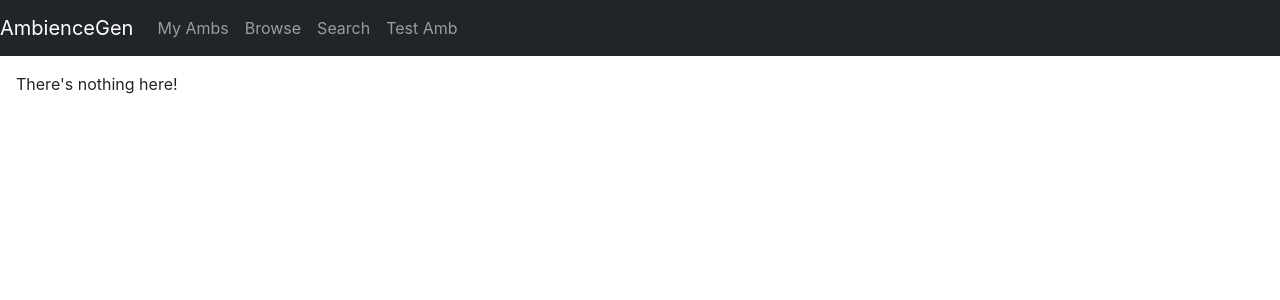
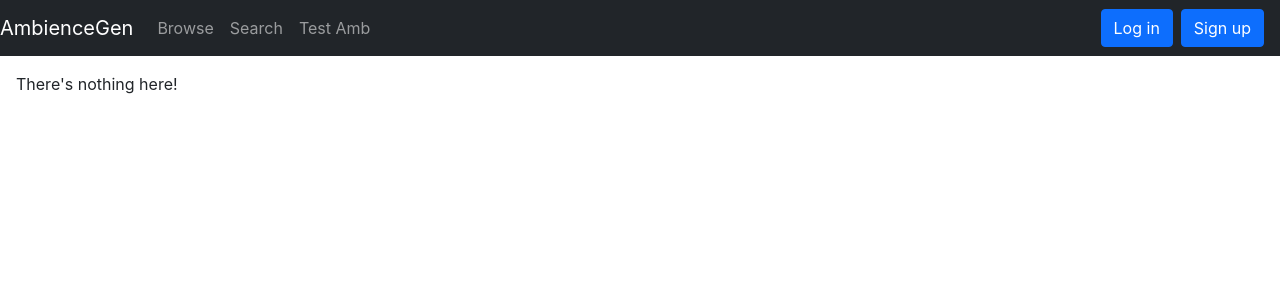
Before and after one commit to KevnElevn/amb-player, a React (Create React App) app in the folder client/: page / in a window 1280 px wide. Shown: the top 300 px of the page. Built offline with nearby package versions, Linux system fonts and the light colour scheme; no server answers.

Commit message:
Add auth0 package -package.json -package-lock.json Add auth0 components -App.js -components/auth

```diff
--- a/client/package.json
+++ b/client/package.json
@@ -3,6 +3,7 @@
   "version": "0.1.0",
   "private": true,
   "dependencies": {
+    "@auth0/auth0-react": "^1.10.2",
     "@testing-library/jest-dom": "^5.16.4",
     "@testing-library/react": "^13.2.0",
     "@testing-library/user-event": "^13.5.0",
--- a/client/src/App.js
+++ b/client/src/App.js
@@ -8,6 +8,8 @@
   Link,
   NavLink
 } from "react-router-dom";
+import Auth0ProviderWithHistory from './components/auth/auth0-provider-with-history';
+import AuthenticationButtons from './components/auth/authentication-buttons';
 import Navbar from "react-bootstrap/Navbar";
 import Nav from "react-bootstrap/Nav";
 import SearchPage from "./routes/search-page";
@@ -19,34 +21,27 @@
   constructor(props) {
     super(props);
     this.state = {
-      userId: 1,
+      userId: -1,
     };
   }
 
   renderMyAmb() {
-    if(this.state.userId > 0) {
-      return(
+    return (
       <Nav.Item>
         <Nav.Link as={NavLink} to="/myambs">My Ambs</Nav.Link>
       </Nav.Item>
     );
-    } else {
-      return (
-        <Nav.Item>
-            <Nav.Link as={NavLink} to="/login">Log in</Nav.Link>
-        </Nav.Item>
-      );
-    }
   }
 
   render() {
     return (
       <BrowserRouter>
+        <Auth0ProviderWithHistory>
           <div className="App">
             <Navbar bg="dark" variant="dark">
               <Navbar.Brand as={Link} to="/">AmbienceGen</Navbar.Brand>
               <Nav>
-              {this.renderMyAmb()}
+                {this.state.userId > 0 ? this.renderMyAmb() : null}
                 <Nav.Item>
                     <Nav.Link as={NavLink} to="/browse">Browse</Nav.Link>
                 </Nav.Item>
@@ -57,6 +52,7 @@
                   <Nav.Link as={NavLink} to="/amb/1">Test Amb</Nav.Link>
                 </Nav.Item>
               </Nav>
+              <AuthenticationButtons />
             </Navbar>
             <Outlet />
           </div>
@@ -67,7 +63,7 @@
             <Route path="amb/:ambId" element={<AmbPage userId={this.state.userId} />} />
             <Route path="*" element={<main style={{ padding:"1rem"}}><p>There's nothing here!</p></main>} />
           </Routes>
-
+        </Auth0ProviderWithHistory>
       </BrowserRouter>
     );
   }
--- /dev/null
+++ b/client/src/components/auth/auth0-provider-with-history.js
@@ -0,0 +1,25 @@
+import { useNavigate } from 'react-router-dom';
+import { Auth0Provider } from '@auth0/auth0-react';
+
+function Auth0ProviderWithHistory({ children }) {
+  const domain = process.env.REACT_APP_AUTH0_DOMAIN;
+  const clientId = process.env.REACT_APP_AUTH0_CLIENT_ID;
+  const history = useNavigate();
+
+  const onRedirectCallback = (appState) => {
+    history.replace(appState?.returnTo || window.location.pathname);
+  };
+
+  return (
+    <Auth0Provider
+      domain={domain}
+      clientId={clientId}
+      redirectUri={window.location.origin}
+      onRedirectCallback={onRedirectCallback}
+    >
+      {children}
+    </Auth0Provider>
+  );
+};
+
+export default Auth0ProviderWithHistory;
--- /dev/null
+++ b/client/src/components/auth/authentication-buttons.js
@@ -0,0 +1,33 @@
+import React from 'react';
+import LoginButton from './login-button';
+import SignupButton from './signup-button';
+import LogoutButton from './logout-button';
+import { useAuth0 } from '@auth0/auth0-react';
+import Nav from 'react-bootstrap/Nav';
+
+function AuthenticationButtons() {
+  const { isAuthenticated } = useAuth0();
+  console.log('Authenticated: ', isAuthenticated);
+  if(isAuthenticated) {
+    return (
+      <Nav className="ms-auto me-3">
+        <Nav.Item>
+          <LogoutButton />
+        </Nav.Item>
+      </Nav>
+    );
+  } else {
+    return (
+      <Nav className="ms-auto me-3">
+        <Nav.Item>
+          <LoginButton />
+        </Nav.Item>
+        <Nav.Item>
+          <SignupButton />
+        </Nav.Item>
+      </Nav>
+    );
+  }
+};
+
+export default AuthenticationButtons;
--- /dev/null
+++ b/client/src/components/auth/login-button.js
@@ -0,0 +1,16 @@
+import { useAuth0 } from '@auth0/auth0-react';
+import Button from 'react-bootstrap/Button';
+
+function LoginButton() {
+  const { loginWithRedirect } = useAuth0();
+  return (
+    <Button
+      className="ms-2"
+      onClick={() => loginWithRedirect()}
+    >
+      Log in
+    </Button>
+  );
+};
+
+export default LoginButton;
--- /dev/null
+++ b/client/src/components/auth/logout-button.js
@@ -0,0 +1,17 @@
+import { useAuth0 } from '@auth0/auth0-react';
+import Button from 'react-bootstrap/Button';
+
+function LogoutButton() {
+  const { logout } = useAuth0();
+
+  return (
+    <Button
+      className="ms-2"
+      onClick={() => logout({ returnTo: window.location.origin })}
+    >
+      Log out
+    </Button>
+  );
+};
+
+export default LogoutButton;
--- /dev/null
+++ b/client/src/components/auth/signup-button.js
@@ -0,0 +1,16 @@
+import { useAuth0 } from '@auth0/auth0-react';
+import Button from 'react-bootstrap/Button';
+
+function SignupButton() {
+  const { loginWithRedirect } = useAuth0();
+
+  return (
+    <Button
+      className="ms-2"
+      onClick={() => loginWithRedirect({ screen_hint: 'signup' })}
+    >
+      Sign up
+    </Button>
+  );
+};
+export default SignupButton;
```
Also changed, not shown: 2 other files (tests, documents, lock files or other folders). Lines whose indentation alone changed are shown as unchanged.
